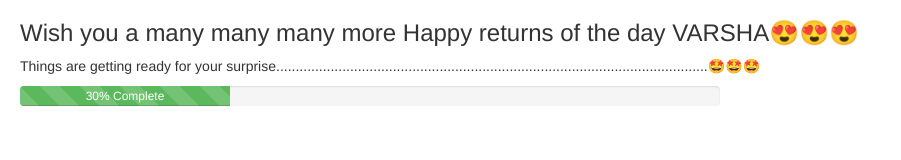
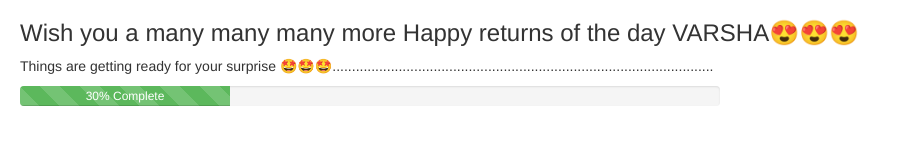
Before and after one commit to soma-bharath/loading, a plain HTML site: page index.html in a window 1280 px wide. Shown: the whole page, without its empty margins (0-901 px from the left). Drawn offline with nearby package versions, Linux system fonts and the light colour scheme.

Commit message:
Update index.html

```diff
--- a/index.html
+++ b/index.html
@@ -9,7 +9,7 @@
 <body>
 <!-- partial:index.partial.html -->
 <h3>Wish you a many many many more Happy returns of the day VARSHA&#128525;&#128525;&#128525;</h3>
-<p>Things are getting ready for your surprise...............................................................................................................&#129321;&#129321;&#129321;</p>
+<p>Things are getting ready for your surprise &#129321;&#129321;&#129321;..................................................................................................</p>
 <a href="https://soma-bharath.github.io/login/"><button id="testButton" class="testButton">ClickHereShort</button></a> <!--new-->
 <div class="progress">
   <div id="dynamic" class="progress-bar progress-bar-success progress-bar-striped active" role="progressbar" aria-valuenow="0" aria-valuemin="0" aria-valuemax="100" style="width: 0%">
```
